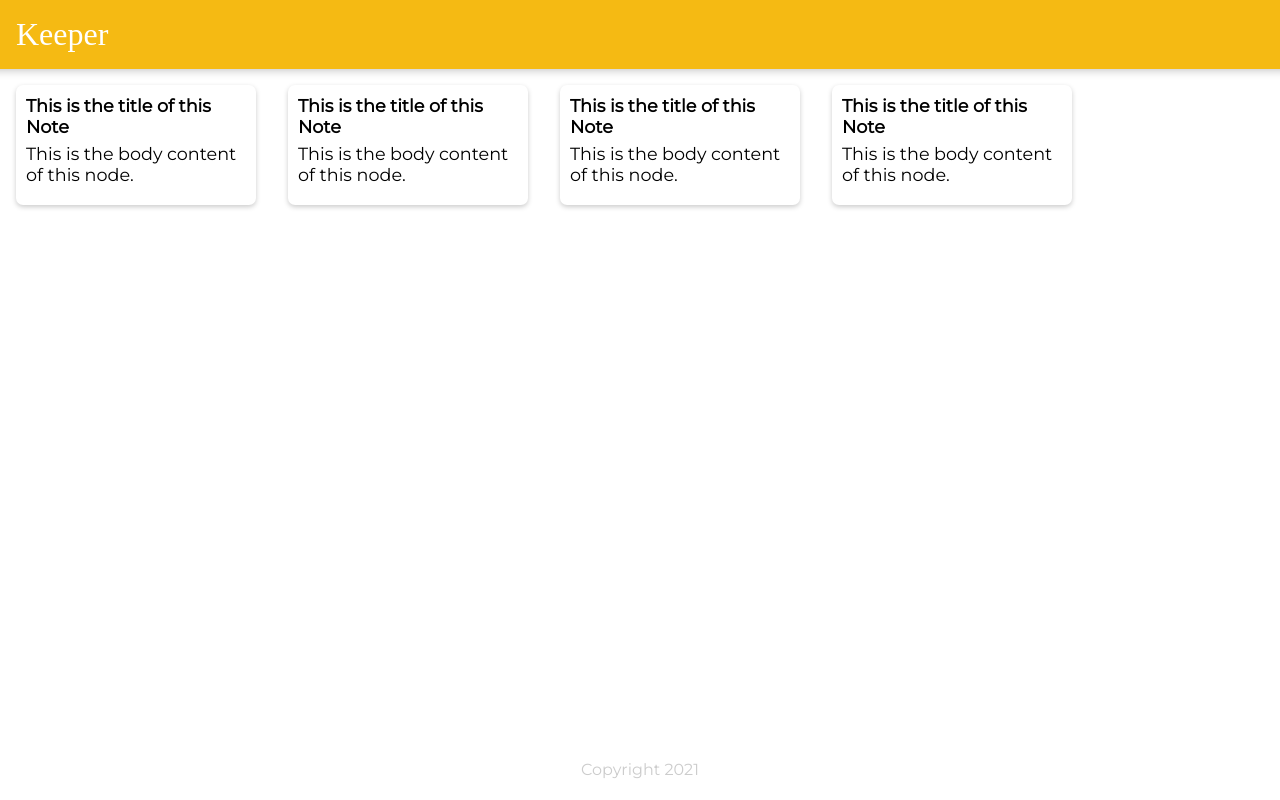
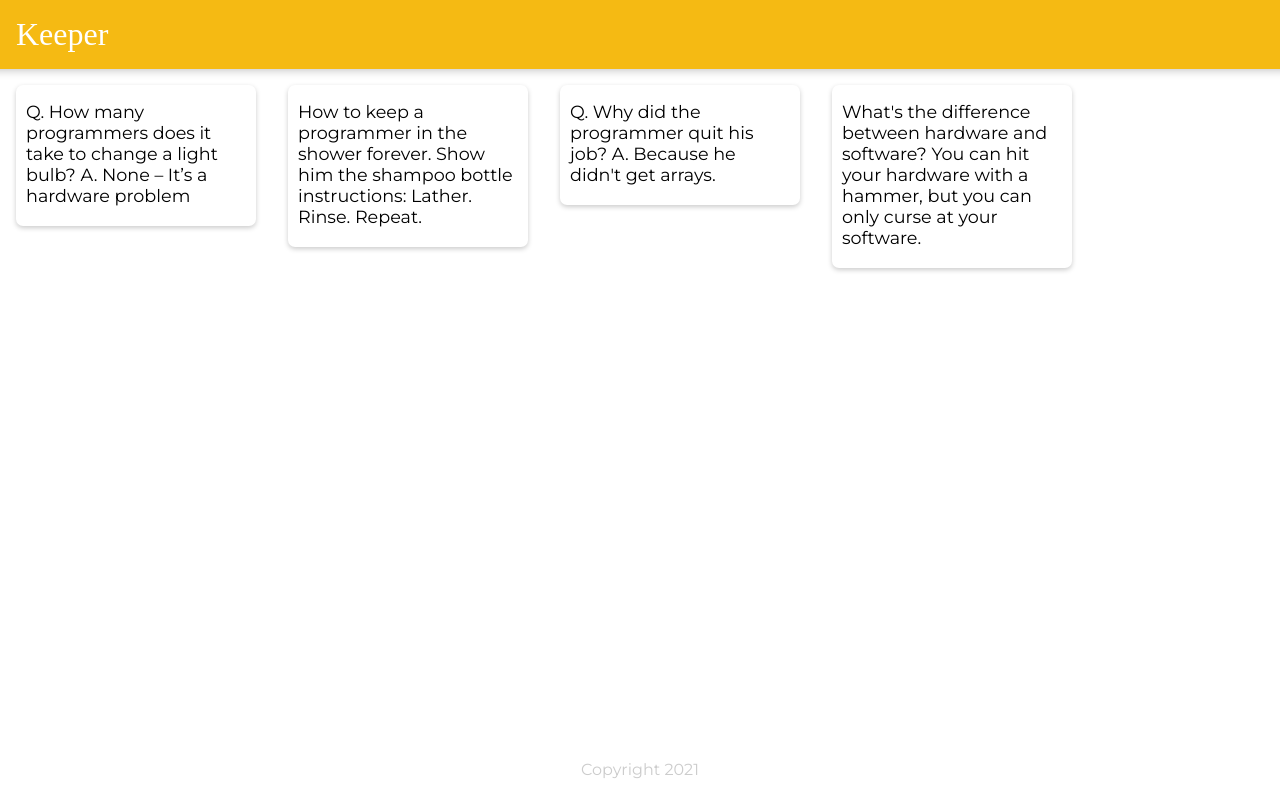
Before and after one commit to Bhavyawahie/reactTODO, a React (Create React App) app: page / in a window 1280 px wide. Built offline with nearby package versions, Linux system fonts and the light colour scheme; a web font is replaced by a local one.

Commit message:
Note component modified with prop functionality for reusability

```diff
--- a/src/components/Note.jsx
+++ b/src/components/Note.jsx
@@ -1,9 +1,9 @@
 import React from "react"
 
-const Note = () => {
+const Note = (prop) => {
     return <div class="note">
-        <h1>This is the title of this Note</h1>
-        <p>This is the body content of this node.</p>
+        <h1>{prompt.title}</h1>
+        <p>{prop.content}</p>
     </div>
 }
 export default Note
```
